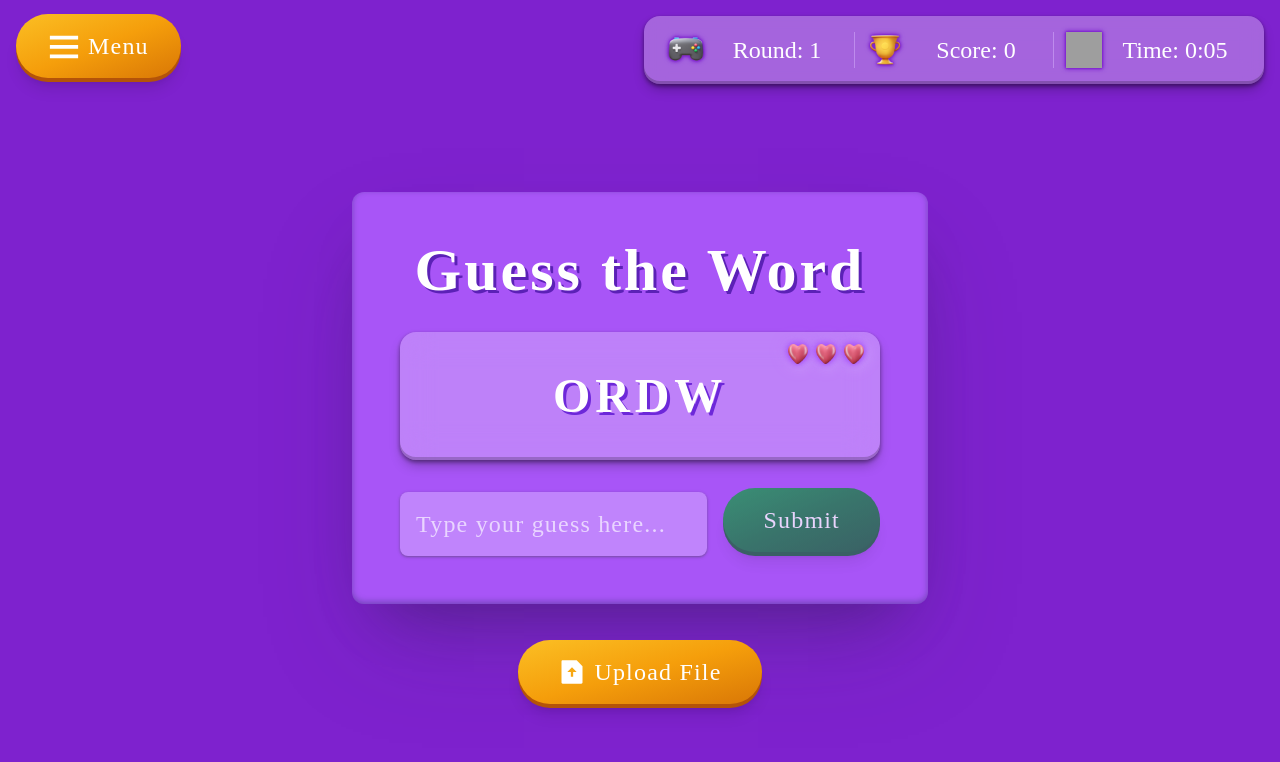
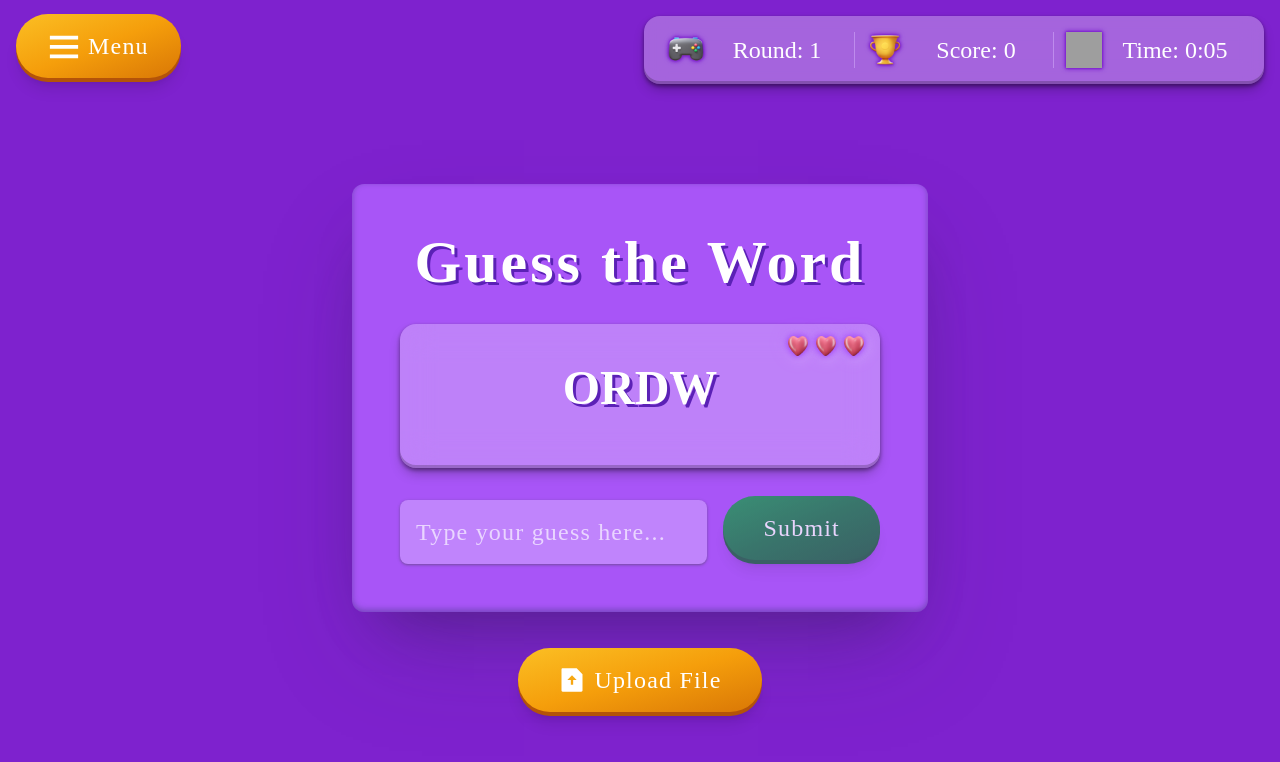
Before and after one commit to VinayShetyeOfficial/word-scramble-game, a React (Vite) app: page / in a window 1280 px wide. Shown: the top 762 px of the page. Built offline with nearby package versions, Linux system fonts and the light colour scheme; grey boxes are pictures that could not be loaded; a web font is replaced by a local one.

Commit message:
updated file

```diff
--- a/src/components/PlayScreen/PlayScreen.jsx
+++ b/src/components/PlayScreen/PlayScreen.jsx
@@ -393,11 +393,15 @@ const PlayScreen = () => {
           <div className="p-6 mb-4 bg-purple-400 rounded-lg select-none word_box sm:p-8 md:p-10 sm:mb-6 md:mb-8">
             <div className="game-lives">{renderHearts()}</div>
 
-            <p className="text-3xl sm:text-4xl md:text-5xl font-bold text-white text-center tracking-widest drop-shadow-[3px_3px_0px_var(--tw-shadow-color)] shadow-violet-700 select-none">
-              {!transitioning && currentWord
-                ? currentWord.scrambled.toUpperCase()
-                : ""}
-            </p>
+            <div className="flex flex-col justify-center items-center w-full">
+              <p className="mb-4 text-2xl font-bold text-white sm:text-3xl md:text-4xl lg:text-5xl drop-shadow-[3px_3px_0px_var(--tw-shadow-color)] shadow-violet-800">
+                {lives === 0
+                  ? "Game Over"
+                  : currentWord
+                  ? currentWord.scrambled.toUpperCase()
+                  : ""}
+              </p>
+            </div>
           </div>
           <div className="flex flex-col space-y-4 input_wrapper sm:flex-row sm:space-x-4 sm:space-y-0">
             <input
```
